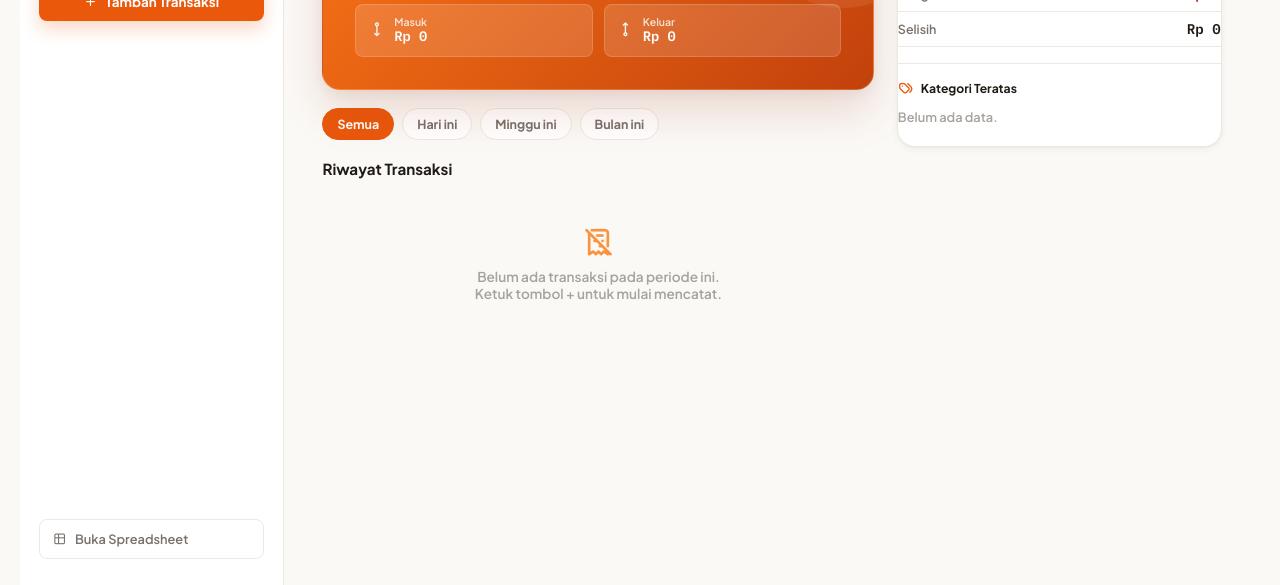
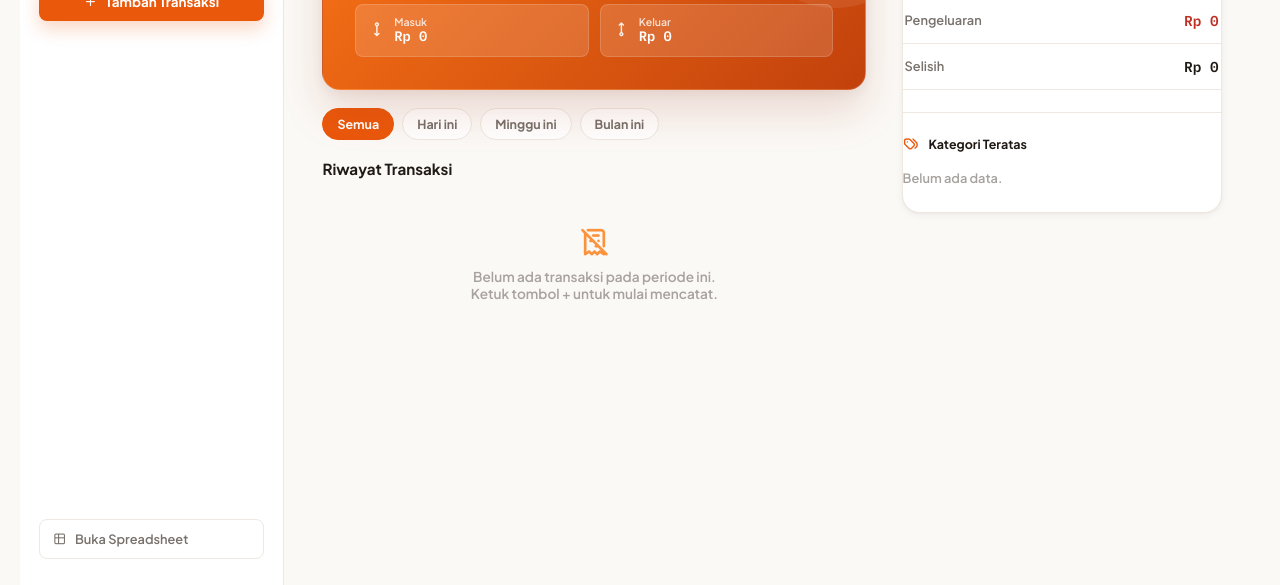
Before and after one commit to HENGKER-MAGANG/keuangan-pribadi, a plain HTML site: page index.html in a window 1280 px wide. Shown: the part 215-800 px from the top of the page. Drawn offline with Linux system fonts and the light colour scheme; no server answers.

Commit message:
perbaiki agar balance

```diff
--- a/style.css
+++ b/style.css
@@ -255,24 +255,25 @@ img { max-width: 100%; }
   background: var(--c-white); border-radius: var(--radius-lg);
   border: 1px solid var(--c-border);
   box-shadow: var(--shadow-sm);
-  margin: 0 1.1rem 1.1rem; padding: 1.3rem 1.2rem;
+  margin: 0 1.1rem 1.1rem; padding: 1.6rem 1.5rem;
 }
 
 /* ---------- Side panel (desktop dashboard widget) ---------- */
 .side-panel-title {
-  font-size: .82rem; font-weight: 700; color: var(--c-ink);
-  display: flex; align-items: center; gap: 7px; margin-bottom: 1rem;
+  font-size: .84rem; font-weight: 700; color: var(--c-ink);
+  display: flex; align-items: center; gap: 9px; margin-bottom: 1.3rem;
 }
-.side-panel-title i { color: var(--c-primary); font-size: 1rem; }
-.side-panel-title.small { font-size: .76rem; margin-bottom: .8rem; }
-.mini-stat { display: flex; justify-content: space-between; align-items: center; padding: 8px 0; border-bottom: 1px solid var(--c-border); }
-.mini-stat:last-of-type { border-bottom: none; }
-.mini-stat-label { font-size: .78rem; color: var(--c-muted); font-weight: 600; }
-.mini-stat-value { font-family: var(--font-mono); font-size: .88rem; font-weight: 700; font-variant-numeric: tabular-nums; color: var(--c-ink); }
+.side-panel-title i { color: var(--c-primary); font-size: 1.05rem; }
+.side-panel-title.small { font-size: .78rem; margin-bottom: 1.1rem; }
+.mini-stat { display: flex; justify-content: space-between; align-items: center; padding: 13px 2px; border-bottom: 1px solid var(--c-border); }
+.mini-stat:first-of-type { padding-top: 2px; }
+.mini-stat:last-of-type { border-bottom: none; padding-bottom: 2px; }
+.mini-stat-label { font-size: .8rem; color: var(--c-muted); font-weight: 600; }
+.mini-stat-value { font-family: var(--font-mono); font-size: .9rem; font-weight: 700; font-variant-numeric: tabular-nums; color: var(--c-ink); }
 .mini-stat-value.income { color: var(--c-income-text); }
 .mini-stat-value.expense { color: var(--c-expense-text); }
-.side-panel-divider { height: 1px; background: var(--c-border); margin: 1rem 0; }
-.mini-top-cat .cat-row { display: flex; justify-content: space-between; font-size: .78rem; font-weight: 600; padding: 6px 0; }
+.side-panel-divider { height: 1px; background: var(--c-border); margin: 1.4rem 0; }
+.mini-top-cat .cat-row { display: flex; justify-content: space-between; font-size: .8rem; font-weight: 600; padding: 8px 2px; }
 .mini-top-cat .cat-row .cn { color: var(--c-ink); }
 .mini-top-cat .cat-row .cv { font-family: var(--font-mono); color: var(--c-expense-text); font-variant-numeric: tabular-nums; }
 
@@ -549,13 +550,13 @@ img { max-width: 100%; }
   .topbar-add-btn:hover { background: var(--c-primary-dk); }
 
   /* Dashboard grid */
-  .content-grid { display: grid; grid-template-columns: 1.7fr 1fr; gap: 1.4rem; align-items: start; padding: 0 2.4rem; }
+  .content-grid { display: grid; grid-template-columns: 1.7fr 1fr; gap: 2.2rem; align-items: start; padding: 0 2.4rem; }
   .col-main { min-width: 0; }
   .col-side { display: block; }
   .balance-card, .filters, .section-heading, .txn-list, .panel, .recap-cards { margin-left: 0; margin-right: 0; padding-left: 0; padding-right: 0; }
   .filters, .section-heading, .txn-list { padding-left: 0; padding-right: 0; }
   .balance-card { margin-top: 0; padding: 2rem 2rem; }
-  .panel { margin: 0 0 1.1rem; }
+  .panel { margin: 0 0 1.3rem; }
   .recap-cards { padding: 0 2.4rem 0; margin-bottom: 1.4rem; }
   #pageRecap .content-grid { padding: 0 2.4rem; }
 
```
